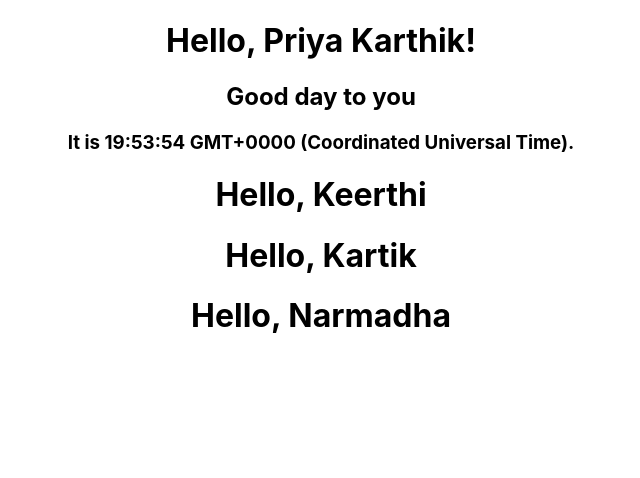
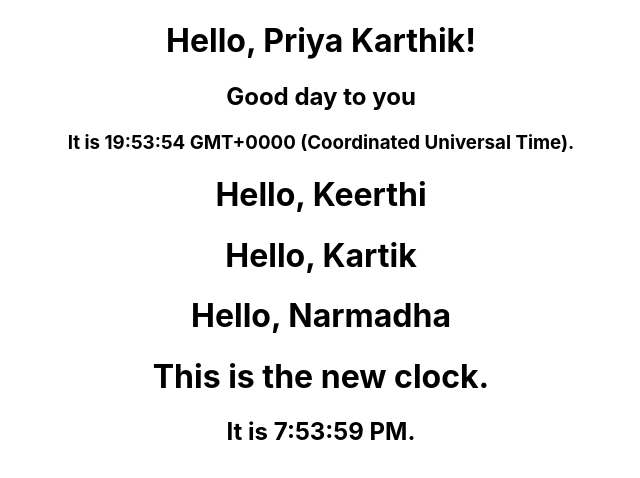
Before and after one commit to Priyak89/resume, a React (Create React App) app in the folder resume/: page / in a window 1280 px wide. Shown: the top 478 px of the page, without its empty margins (319-959 px from the left). Built offline with nearby package versions, Linux system fonts and the light colour scheme.

Commit message:
clock_lifecycle

```diff
--- a/resume/src/App.js
+++ b/resume/src/App.js
@@ -3,12 +3,14 @@ import './App.css';
 //import Helloworld from './helloworld';
 import Element from './helloworld';
 import People from './components';
+import Clockdisp from './clock';
 
 function App() {
   return (
     <div className="App">
     { Element }
     <People/>
+    <Clockdisp/>
     </div>
   );
 }
--- /dev/null
+++ b/resume/src/clock.js
@@ -0,0 +1,34 @@
+import React, { Component } from 'react';
+class Clockdisp extends React.Component {
+    constructor(props) {
+      super(props);
+      this.state = {date: new Date()};
+    }
+
+    componentDidMount() {
+      this.timerID = setInterval(
+        () => this.tick(),
+        1000
+      );
+    }
+
+    componentWillUnmount() {
+      clearInterval(this.timerID);
+    }
+
+    tick() {
+      this.setState({
+        date: new Date()
+      });
+    }
+
+    render() {
+      return (
+        <div>
+          <h1>This is the new clock.</h1>
+          <h2>It is {this.state.date.toLocaleTimeString()}.</h2>
+        </div>
+      );
+    }
+  }
+  export default Clockdisp;
```
